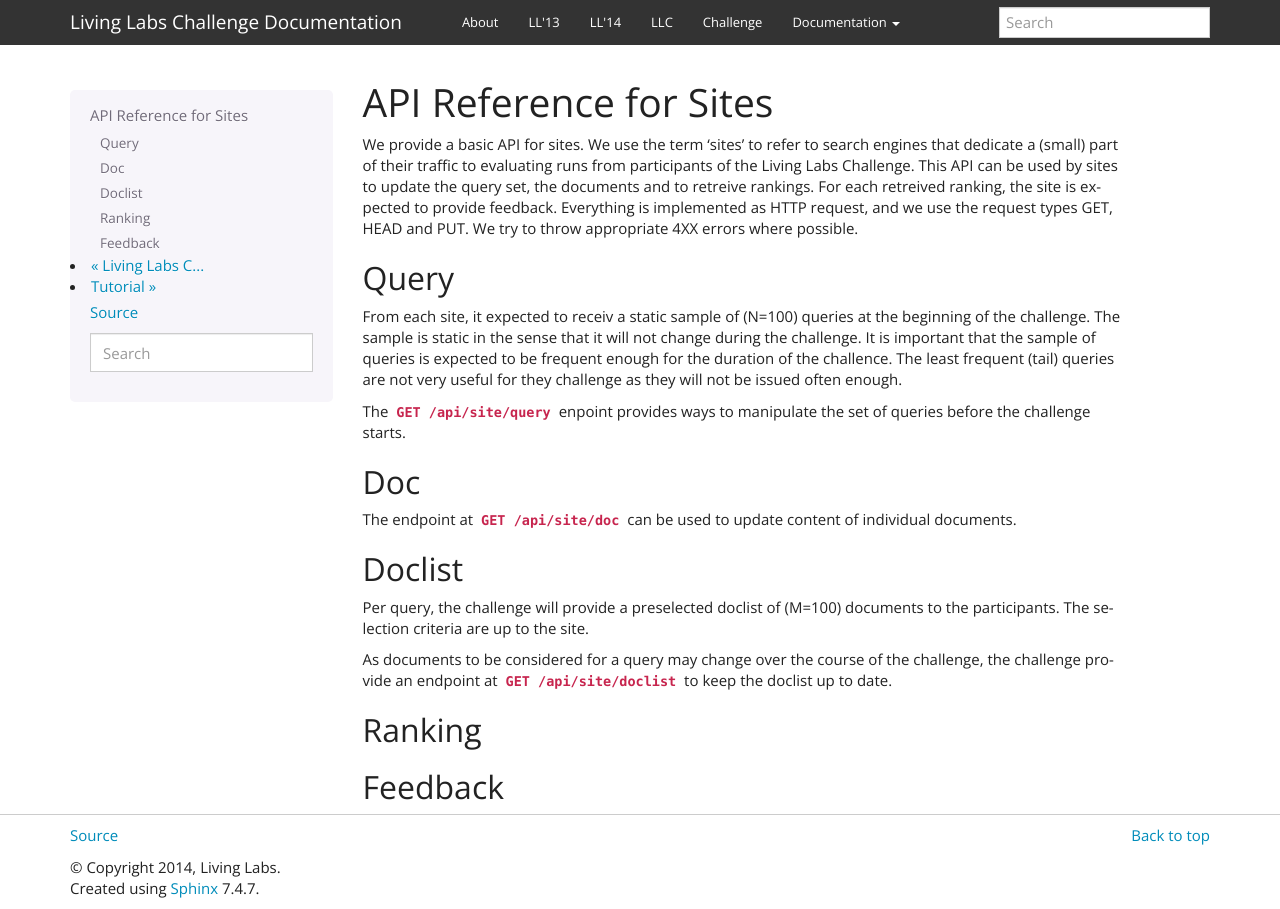
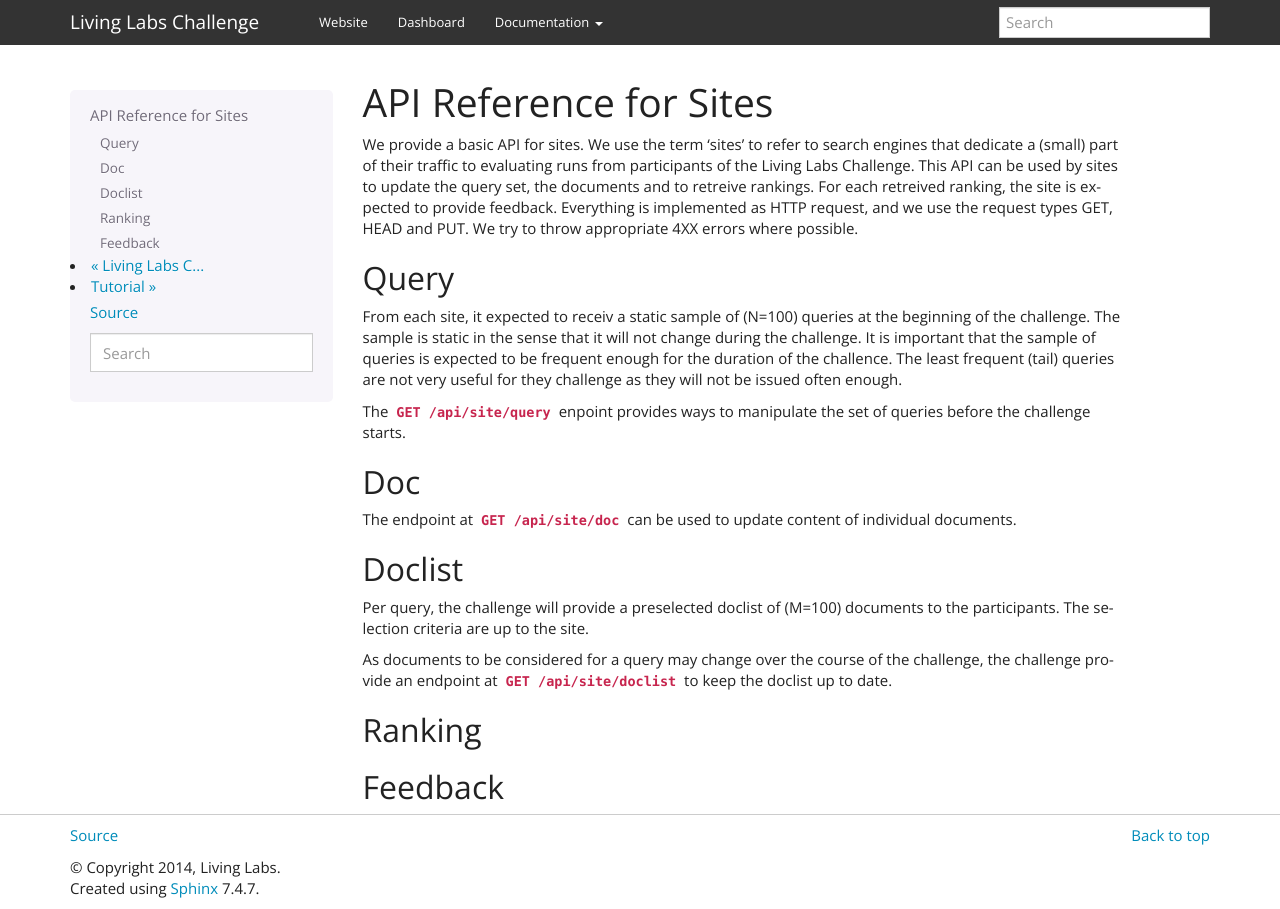
Before and after one commit to pychuang/ll-api, a Sphinx documentation site: the page built from doc/source/api-site.rst, in a window 1280 px wide. Built offline with Sphinx 7.4.7, drawn with Linux system fonts in a browser that asks for light colours; pages that are not in the unit, such as notebooks, are missing from menus.

Commit message:
minor changes

```diff
--- a/doc/source/conf.py
+++ b/doc/source/conf.py
@@ -50,7 +50,7 @@ source_suffix = '.rst'
 master_doc = 'index'
 
 # General information about the project.
-project = u'Living Labs Challenge Documentation'
+project = u'Living Labs Challenge'
 copyright = u'2014, Living Labs'
 
 # The version info for the project you're documenting, acts as replacement for
@@ -120,11 +120,13 @@ html_theme_options = {
     'navbar_site_name': 'Documentation',
     'source_link_position': 'footer',
     'navbar_links': [
-            ("About", "http://living-labs.net/about/", True),
-            ("LL'13", "http://living-labs.net/ll13/", True),
-            ("LL'14", "http://living-labs.net/ll14/", True),
-            ("LLC", "http://living-labs.net/LLC/", True),
-            ("Challenge", "http://living-labs.net/challenge/", True),
+            ("Website", "http://living-labs.net/", True),
+            ("Dashboard", "http://dashboard.living-labs.net/", True),
+#            ("About", "http://living-labs.net/about/", True),
+#            ("LL'13", "http://living-labs.net/ll13/", True),
+#            ("LL'14", "http://living-labs.net/ll14/", True),
+#            ("LLC", "http://living-labs.net/LLC/", True),
+#            ("Challenge", "http://living-labs.net/challenge/", True),
     ]
 }
 
--- a/doc/source/index.rst
+++ b/doc/source/index.rst
@@ -6,6 +6,12 @@
 Living Labs Challenge's documentation
 =====================================
 
+
+.. image:: http://living-labs.net/wp-content/uploads/2014/05/livinglab.logo_.textunder.square200.png
+   :width: 200 px
+   :align: right
+   :target: http://living-labs.net/
+
 .. toctree::
    :maxdepth: 2
 
```
